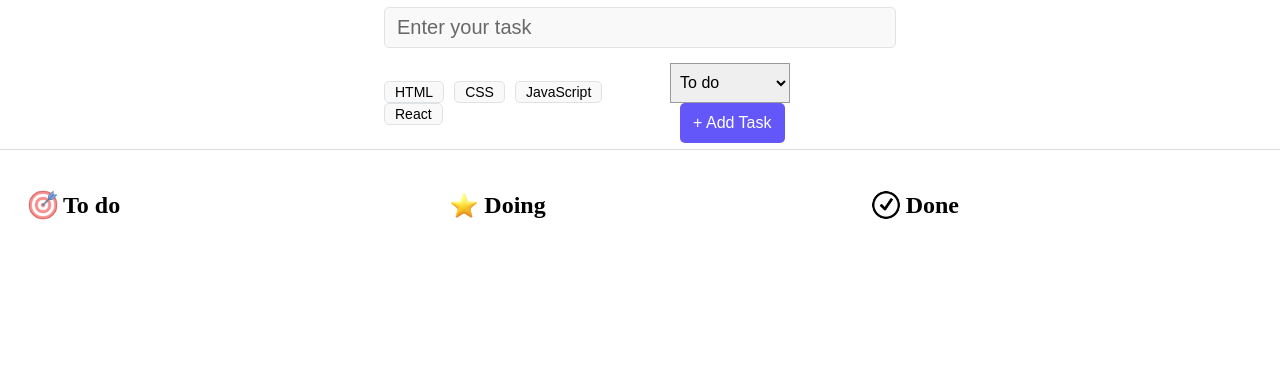
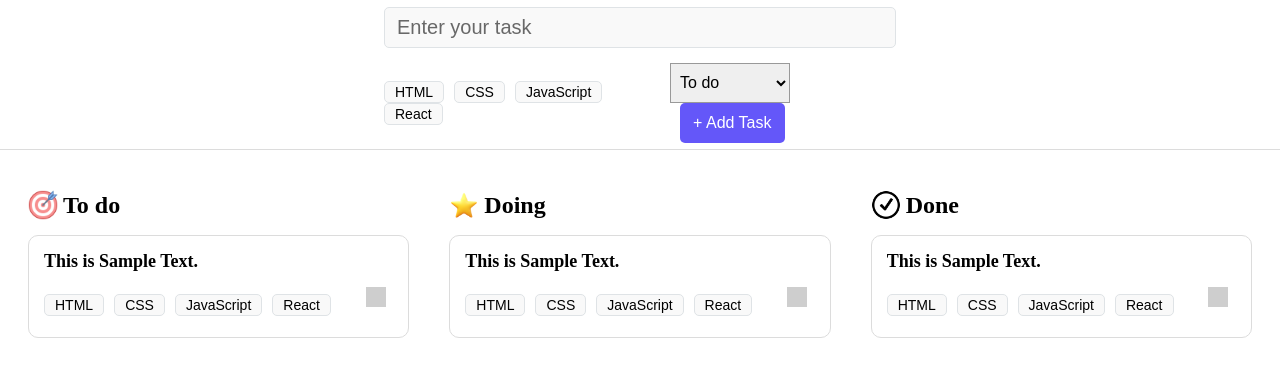
Before and after one commit to KOSHIKIBEAM/study_react, a React (Vite) app in the folder 1.ToDoList/: page / in a window 1280 px wide. Shown: the top 376 px of the page. Built offline with nearby package versions, Linux system fonts and the light colour scheme; grey boxes are pictures that could not be loaded.

Commit message:
🎨 Building TaskCard Component

```diff
--- /dev/null
+++ b/1.ToDoList/src/components/TaskCard.jsx
@@ -0,0 +1,27 @@
+import React from "react";
+
+import "../css/TaskCard.css";
+import Tag from "./Tag";
+import deleteIcon from "../assets/Garbage.png";
+
+const TaskCard = () => {
+  return (
+    <article className="task_card">
+      <p className="task_text">This is Sample Text.</p>
+
+      <div className="task_card_bottom_line">
+        <div className="task_card_tags">
+          <Tag tagName="HTML" />
+          <Tag tagName="CSS" />
+          <Tag tagName="JavaScript" />
+          <Tag tagName="React" />
+        </div>
+        <div className="task_delete">
+          <img src={deleteIcon} className="delete_icon" alt="" />
+        </div>
+      </div>
+    </article>
+  );
+};
+
+export default TaskCard;
--- a/1.ToDoList/src/components/TaskColumn.jsx
+++ b/1.ToDoList/src/components/TaskColumn.jsx
@@ -1,6 +1,7 @@
 import React from "react";
 
 import "../css/TaskColumn.css";
+import TaskCard from "./TaskCard";
 
 const TaskColumn = ({ title, icon }) => {
   return (
@@ -8,6 +9,8 @@
       <h2 className="task_column_heading">
         <img className="task_column_icon" src={icon} alt="" /> {title}
       </h2>
+
+      <TaskCard />
     </section>
   );
 };
--- /dev/null
+++ b/1.ToDoList/src/css/TaskCard.css
@@ -0,0 +1,55 @@
+.task_card {
+  width: 100%;
+  min-height: 100px;
+  border: 1px solid #dcdcdc;
+  border-radius: 10px;
+  padding: 15px;
+  margin: 15px 0;
+}
+
+.task_text {
+  font-size: 18px;
+  font-weight: 600;
+  margin-bottom: 15px;
+}
+
+.task_card_bottom_line {
+  display: -webkit-box;
+  display: -ms-flexbox;
+  display: flex;
+  -webkit-box-align: center;
+      -ms-flex-align: center;
+          align-items: center;
+  -webkit-box-pack: justify;
+      -ms-flex-pack: justify;
+          justify-content: space-between;
+}
+
+.task_delete {
+  width: 35px;
+  height: 35px;
+  border-radius: 100%;
+  display: -webkit-box;
+  display: -ms-flexbox;
+  display: flex;
+  -webkit-box-pack: center;
+      -ms-flex-pack: center;
+          justify-content: center;
+  cursor: pointer;
+  -webkit-transition: all 0.3s ease-in-out;
+  transition: all 0.3s ease-in-out;
+}
+.task_delete:hover {
+  background: #ebebeb;
+}
+.task_delete:hover .delete_icon {
+  opacity: 80%;
+}
+
+.delete_icon {
+  width: 20px;
+  height: 20px;
+  opacity: 50%;
+  -webkit-transition: all 0.3s ease-in-out;
+  transition: all 0.3s ease-in-out;
+}
--- /dev/null
+++ b/1.ToDoList/src/scss/TaskCard.scss
@@ -0,0 +1,44 @@
+.task_card {
+  width: 100%;
+  min-height: 100px;
+  border: 1px solid #dcdcdc;
+  border-radius: 10px;
+  padding: 15px;
+  margin: 15px 0;
+}
+
+.task_text {
+  font-size: 18px;
+  font-weight: 600;
+  margin-bottom: 15px;
+}
+
+.task_card_bottom_line {
+  display: flex;
+  align-items: center;
+  justify-content: space-between;
+}
+
+.task_delete {
+  width: 35px;
+  height: 35px;
+  border-radius: 100%;
+  display: flex;
+  justify-content: center;
+  cursor: pointer;
+  transition: all 0.3s ease-in-out;
+
+  &:hover {
+    background: #ebebeb;
+
+    .delete_icon {
+      opacity: 80%;
+    }
+  }
+}
+.delete_icon {
+  width: 20px;
+  height: 20px;
+  opacity: 50%;
+  transition: all 0.3s ease-in-out;
+}
```
